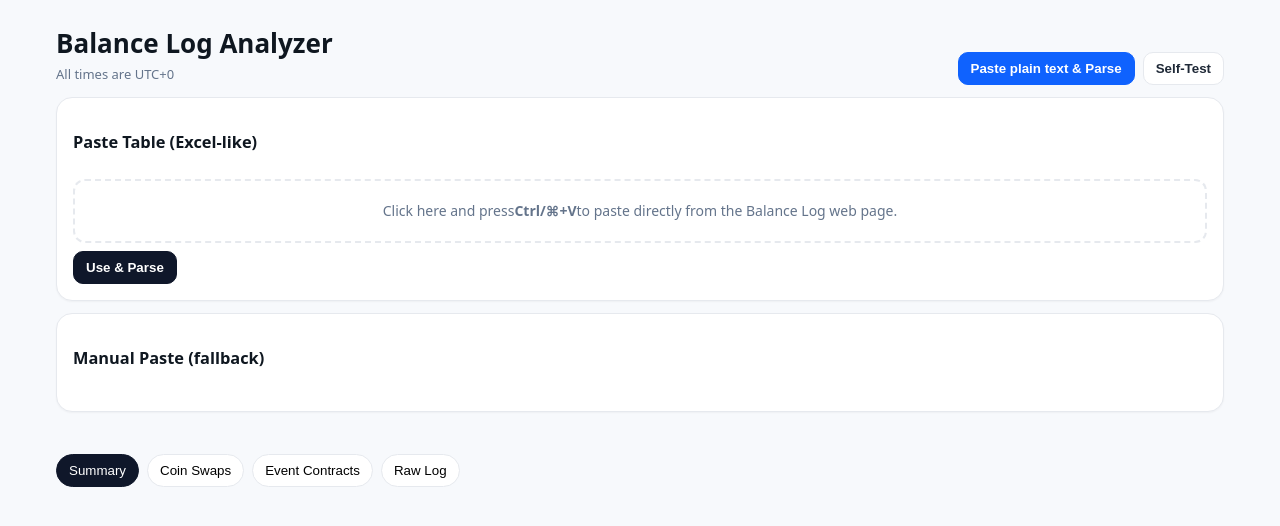
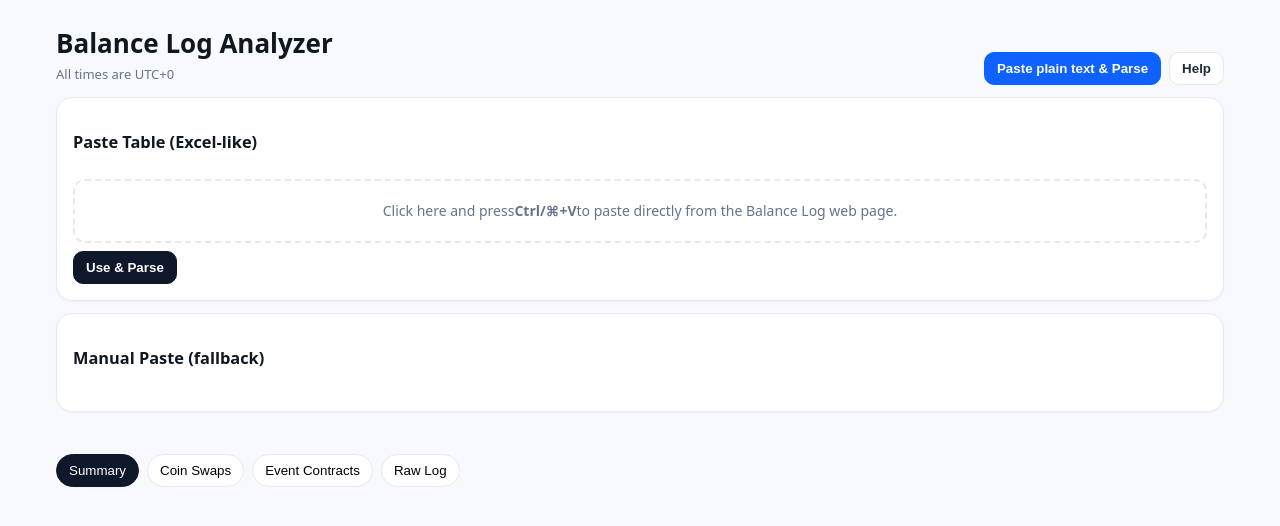
Before and after one commit to GorkemTikic/balance-log, a React (Vite) app: page / in a window 1280 px wide. Shown: the top 526 px of the page. Built offline with nearby package versions, Linux system fonts and the light colour scheme.

Commit message:
Update App.tsx

```diff
--- a/src/App.tsx
+++ b/src/App.tsx
@@ -1,14 +1,15 @@
 // src/App.tsx
-import React, { useMemo, useRef, useState, useEffect } from "react";
+import React, { useMemo, useState } from "react";
 
 /**
  * Balance Log Analyzer — light theme, UTC+0
  * Update:
- * - Header simplified to 2 rows (no health row)
- *   Row1: Per-asset Realized PnL pills (USDT/USDC/BNFCR): +received • −paid (no net, no cross-asset combining)
- *   Row2: KPIs (Trades parsed, Active symbols, Top winner/loser) + actions (wrap on small screens)
- * - By Symbol: symbol filter dropdown on the left (filters table and jumps to row)
- * - Anti-overlap CSS: auto-fit grids and wrapping toolbar
+ * - Fix blank screen after Parse (removed stray label; restored missing helpers)
+ * - Header = 2 rows (no health row)
+ * - Row1: Per-asset Realized PnL pills (USDT/USDC/BNFCR): +received • −paid
+ * - Row2: KPIs (Trades parsed, Active symbols, Top winner/loser) + actions (wrap on small screens)
+ * - By Symbol: filter dropdown moved to the RIGHT of the header (with copy/export buttons)
+ * - Anti-overlap CSS: auto-fit grids and wrapping toolbars
  * - Business logic unchanged: UTC+0, EPS=1e-12, swaps separated, events separate
  */
 
@@ -140,8 +141,6 @@ function parseBalanceLog(text: string) {
     }
 
     const id = cols[0] ?? "";
-    theRow: {
-    }
     const uid = cols[1] ?? "";
     const asset = cols[2] ?? "";
     const type = cols[3] ?? "";
@@ -586,7 +585,7 @@ export default function App() {
   const [showFullPreview, setShowFullPreview] = useState(false);
   const [fullPreviewText, setFullPreviewText] = useState("");
 
-  // Symbol filter (dropdown in By Symbol)
+  // Symbol filter (dropdown in By Symbol header, on the RIGHT)
   const [symbolFilter, setSymbolFilter] = useState<string>("ALL");
 
   const parsed = rows;
@@ -850,14 +849,6 @@ export default function App() {
         }
 
         // Other types by asset (friendly names)
-        const otherByType: Record<string, { [asset: string]: { pos: number; neg: number; net: number } }> = {};
-        otherTypesNonEvent.forEach((r) => {
-          const bucket = (otherByType[r.type] = otherByType[r.type] || {});
-          const cur = (bucket[r.asset] = bucket[r.asset] || { pos: 0, neg: 0, net: 0 });
-          if (r.amount >= 0) cur.pos += r.amount; else cur.neg += abs(r.amount);
-          cur.net += r.amount;
-        });
-
         const otherLines: string[] = [];
         for (const [t, m] of Object.entries(otherByType)) {
           const v = m[asset];
@@ -928,14 +919,6 @@ export default function App() {
         });
     }
 
-    copyText(L.join("\n"));
-  }
-
-  function copyRaw() {
-    if (!rows.length) return;
-    const headers = ["time", "type", "asset", "amount", "symbol", "id", "uid", "extra"];
-    const L = [headers.join("\t")];
-    rows.forEach((r) => L.push([r.time, r.type, r.asset, r.amount, r.symbol, r.id, r.uid, r.extra].join("\t")));
     copyText(L.join("\n"));
   }
 
@@ -977,45 +960,31 @@ export default function App() {
     copyText(L.join("\n").trim());
   }
 
-  // UI helpers
-  function focusSymbolRow(symbol?: string) {
-    if (!symbol) return;
-    setTimeout(() => {
-      const el = document.getElementById(`row-${symbol}`);
-      if (!el) return;
-      el.scrollIntoView({ behavior: "smooth", block: "center" });
-      el.animate([{ backgroundColor: "#fff2" }, { backgroundColor: "transparent" }], { duration: 1600 });
-    }, 60);
-  }
-
-  function runSelfTest() {
-    const fixture = [
-      "900000000001\t1059874281\tUSDT\tCOIN_SWAP_WITHDRAW\t-10\t2025-07-03 12:37:46\t\t\tSWAPID123@1.00\t2025-07-03 12:37:46",
-      "900000000002\t1059874281\tBNB\tCOIN_SWAP_DEPOSIT\t0.01511633\t2025-07-03 12:37:46\t\t\tSWAPID123@1.00\t2025-07-03 12:37:46",
-      "900000000003\t1059874281\tUSDT\tAUTO_EXCHANGE\t-9\t2025-07-03 12:47:32\t\t\tXID@1\t2025-07-03 12:47:32",
-      "900000000004\t1059874281\tUSDC\tAUTO_EXCHANGE\t8.97164406\t2025-07-03 12:47:32\t\t\tXID@1\t2025-07-03 12:47:32",
-      "93131295767309\t1059874281\tUSDT\tREALIZED_PNL\t-1.03766\t2025-08-19 08:06:10\tAPI3USDT\t295767309\t295767309\t2025-08-19 08:06:10",
-      "900605603173683\t1059874281\tUSDT\tCOMMISSION\t-0.01181965\t2025-05-09 07:57:50\tETHUSDT\t5603173683\t5603173683\t2025-05-09 07:57:50",
-      "777777777777\t1059874281\tUSDT\tREFERRAL_KICKBACK\t0.005\t2025-05-09 07:58:00\t\t\t\t2025-05-09 07:58:00",
-      "731322166832789270\t1059874281\tUSDT\tFUNDING_FEE\t0.0033099\t2025-05-09 08:00:00\tETHUSDT\t\tFUNDING_FEE\t2025-05-09 08:00:00",
-      "266369696644\t1059874281\tUSDT\tTRANSFER\t300.0074505\t2025-06-01 18:38:21\t\t\tTRANSFER\t2025-06-01 18:38:21",
-      "888888888888\t1059874281\tUSDT\tEVENT_CONTRACTS_ORDER\t-50\t2025-07-01 10:00:00\t\t\t\t2025-07-01 10:00:00",
-      "888888888889\t1059874281\tUSDT\tEVENT_CONTRACTS_PAYOUT\t70\t2025-07-02 10:00:00\t\t\t\t2025-07-02 10:00:00",
-      "888888888890\t1059874281\tUSDT\tEVENT_CONTRACTS_FEE\t-1.5\t2025-07-02 10:01:00\t\t\t\t2025-07-02 10:01:00",
-      "123456789000\t1059874281\tUSDT\tSTRATEGY_UMFUTURES_TRANSFER\t-10\t2025-07-02 11:00:00\t\t\t\t2025-07-02 11:00:00",
-    ].join("\n");
-
-    const { rows: rs } = parseBalanceLog(fixture);
-    const coin = groupSwaps(rs, "COIN_SWAP");
-    const auto = groupSwaps(rs, "AUTO_EXCHANGE");
-    if (!(coin.length && auto.length)) throw new Error("Swap grouping split failed");
-    if (!rs.some((r) => r.type === TYPE.REFERRAL_KICKBACK)) throw new Error("Referral Kickback missing");
-    if (!rs.some((r) => r.type === "EVENT_CONTRACTS_FEE")) throw new Error("Event – Other missing");
-    if (!rs.some((r) => r.type === TYPE.GRIDBOT_TRANSFER)) throw new Error("GridBot transfer missing");
-    alert("Self-test passed ✅");
-  }
-
-  /* ---------- KPIs ---------- */
+  function saveSymbolsPng() {
+    const blocks = symbolBlocks.length ? symbolBlocks : allSymbolBlocks;
+    if (!blocks.length) return;
+    drawSymbolsCanvas(blocks, "symbols_table.png");
+  }
+
+  function downloadCsvFile(filename: string, data: Row[]) {
+    const blob = new Blob([toCsv(data)], { type: "text/csv;charset=utf-8;" });
+    const url = URL.createObjectURL(blob);
+    const a = document.createElement("a");
+    a.href = url;
+    a.download = filename;
+    a.click();
+    URL.revokeObjectURL(url);
+  }
+
+  function copyRaw() {
+    if (!rows.length) return;
+    const headers = ["time", "type", "asset", "amount", "symbol", "id", "uid", "extra"];
+    const L = [headers.join("\t")];
+    rows.forEach((r) => L.push([r.time, r.type, r.asset, r.amount, r.symbol, r.id, r.uid, r.extra].join("\t")));
+    copyText(L.join("\n"));
+  }
+
+  // KPIs
   const symbolNetStats = useMemo(() => {
     const stats: { symbol: string; net: number }[] = [];
     allSymbolBlocks.forEach((b) => {
@@ -1058,8 +1027,8 @@ export default function App() {
           <button className="btn btn-primary" onClick={onPasteAndParseText}>
             Paste plain text & Parse
           </button>
-          <button className="btn" onClick={runSelfTest}>
-            Self-Test
+          <button className="btn" onClick={() => alert('To parse, paste a table below or raw text, then click Parse.')}>
+            Help
           </button>
         </div>
       </header>
@@ -1159,11 +1128,21 @@ export default function App() {
                   <div className="kpi-title">Active symbols</div>
                   <div className="kpi-num">{kpis.activeSymbols}</div>
                 </div>
-                <button className="kpi-block as-btn" onClick={() => focusSymbolRow(kpis.topWinner?.symbol)} disabled={!kpis.topWinner}>
+                <button className="kpi-block as-btn" onClick={() => {
+                  if (kpis.topWinner) {
+                    const el = document.getElementById(`row-${kpis.topWinner.symbol}`);
+                    el?.scrollIntoView({ behavior: "smooth", block: "center" });
+                  }
+                }} disabled={!kpis.topWinner}>
                   <div className="kpi-title">Top winner</div>
                   <div className="kpi-num">{kpis.topWinner ? `${kpis.topWinner.symbol} ${fmtSigned(kpis.topWinner.net)}` : "—"}</div>
                 </button>
-                <button className="kpi-block as-btn" onClick={() => focusSymbolRow(kpis.topLoser?.symbol)} disabled={!kpis.topLoser}>
+                <button className="kpi-block as-btn" onClick={() => {
+                  if (kpis.topLoser) {
+                    const el = document.getElementById(`row-${kpis.topLoser.symbol}`);
+                    el?.scrollIntoView({ behavior: "smooth", block: "center" });
+                  }
+                }} disabled={!kpis.topLoser}>
                   <div className="kpi-title">Top loser</div>
                   <div className="kpi-num">{kpis.topLoser ? `${kpis.topLoser.symbol} ${fmtSigned(kpis.topLoser.net)}` : "—"}</div>
                 </button>
@@ -1178,7 +1157,7 @@ export default function App() {
           </div>
           {/* === /header === */}
 
-          {/* Main cards grid (unchanged) */}
+          {/* Main cards grid */}
           <div className="grid three">
             <RpnCard title="Trading Fees / Commission" map={commissionByAsset} />
             <RpnCard title="Referral Kickback" map={referralByAsset} />
@@ -1241,8 +1220,8 @@ export default function App() {
           {/* By Symbol */}
           <div className="subcard">
             <div className="card-head" style={{ padding: 0, marginBottom: 8, gap: 12 }}>
-              <div className="leftbar">
-                <h3 style={{ marginRight: 8 }}>By Symbol (Futures, not Events)</h3>
+              <h3>By Symbol (Futures, not Events)</h3>
+              <div className="btn-row">
                 <label className="muted" style={{ display: "flex", alignItems: "center", gap: 6 }}>
                   <span>Filter:</span>
                   <select
@@ -1251,7 +1230,6 @@ export default function App() {
                     onChange={(e) => {
                       const val = e.target.value;
                       setSymbolFilter(val);
-                      if (val !== "ALL") focusSymbolRow(val);
                     }}
                   >
                     <option value="ALL">All symbols</option>
@@ -1259,12 +1237,7 @@ export default function App() {
                       <option key={b.symbol} value={b.symbol}>{b.symbol}</option>
                     ))}
                   </select>
-                  {symbolFilter !== "ALL" && (
-                    <button className="btn btn-small" onClick={() => setSymbolFilter("ALL")}>Clear</button>
-                  )}
                 </label>
-              </div>
-              <div className="btn-row">
                 <button className="btn" onClick={copyAllSymbolsText}>Copy Symbols (text)</button>
                 <button className="btn" onClick={saveSymbolsPng}>Save Symbols PNG</button>
               </div>
@@ -1552,7 +1525,7 @@ const css = `
 /* Sections & Cards */
 .space{max-width:1200px;margin:0 auto;padding:0 16px 24px}
 .card{position:relative;background:var(--card);border:1px solid var(--line);border-radius:16px;box-shadow:0 1px 2px rgba(0,0,0,.04);padding:16px;margin:12px auto;overflow:hidden}
-.card-head{display:flex;align-items:center;justify-content:space-between;margin-bottom:8px}
+.card-head{display:flex;align-items:center;justify-content:space-between;margin-bottom:8px;flex-wrap:wrap}
 .subcard{border-top:1px dashed var(--line);padding-top:12px;margin-top:12px}
 .grid{display:grid;gap:12px;align-items:start}
 .grid.three{grid-template-columns:repeat(auto-fit,minmax(340px,1fr))}
```
